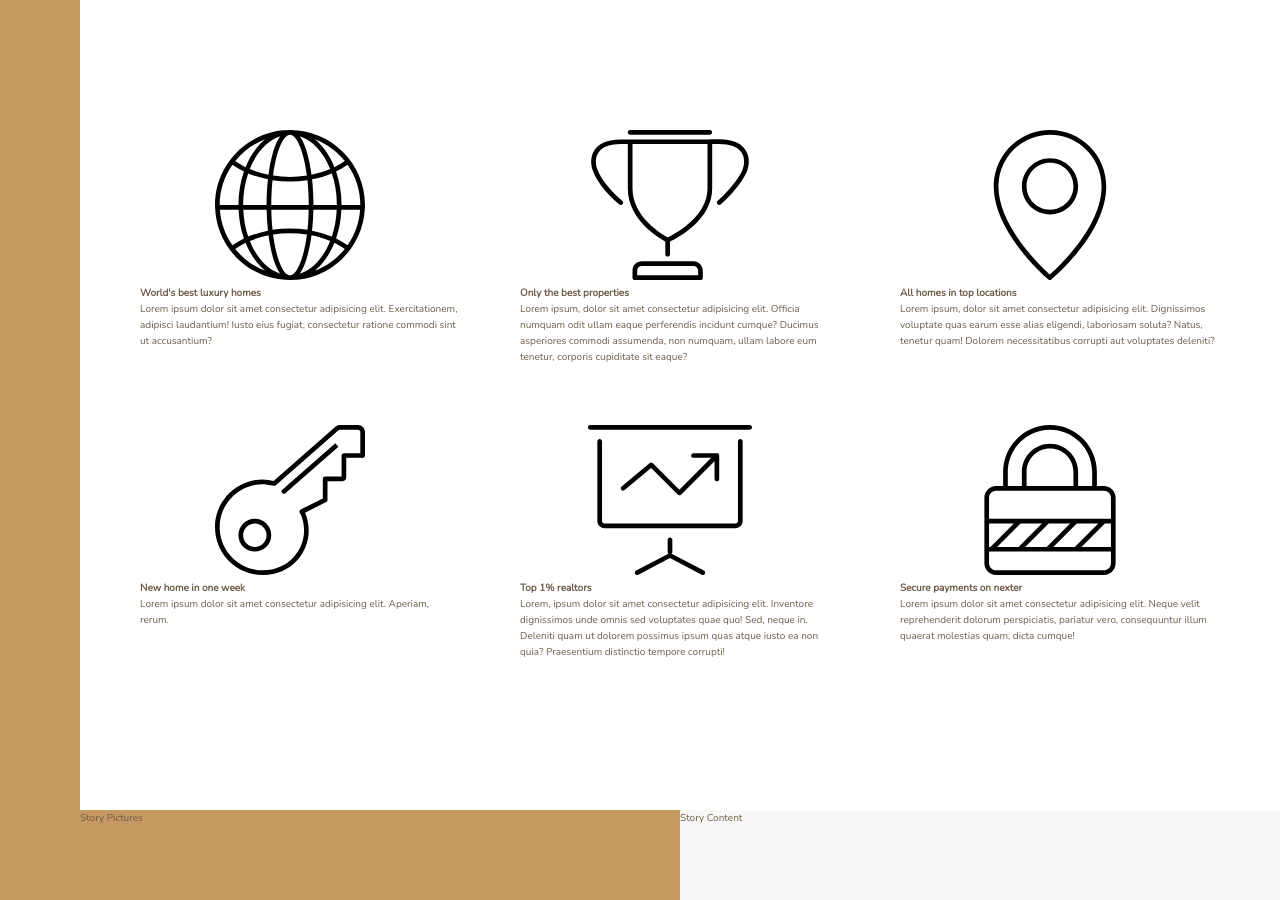
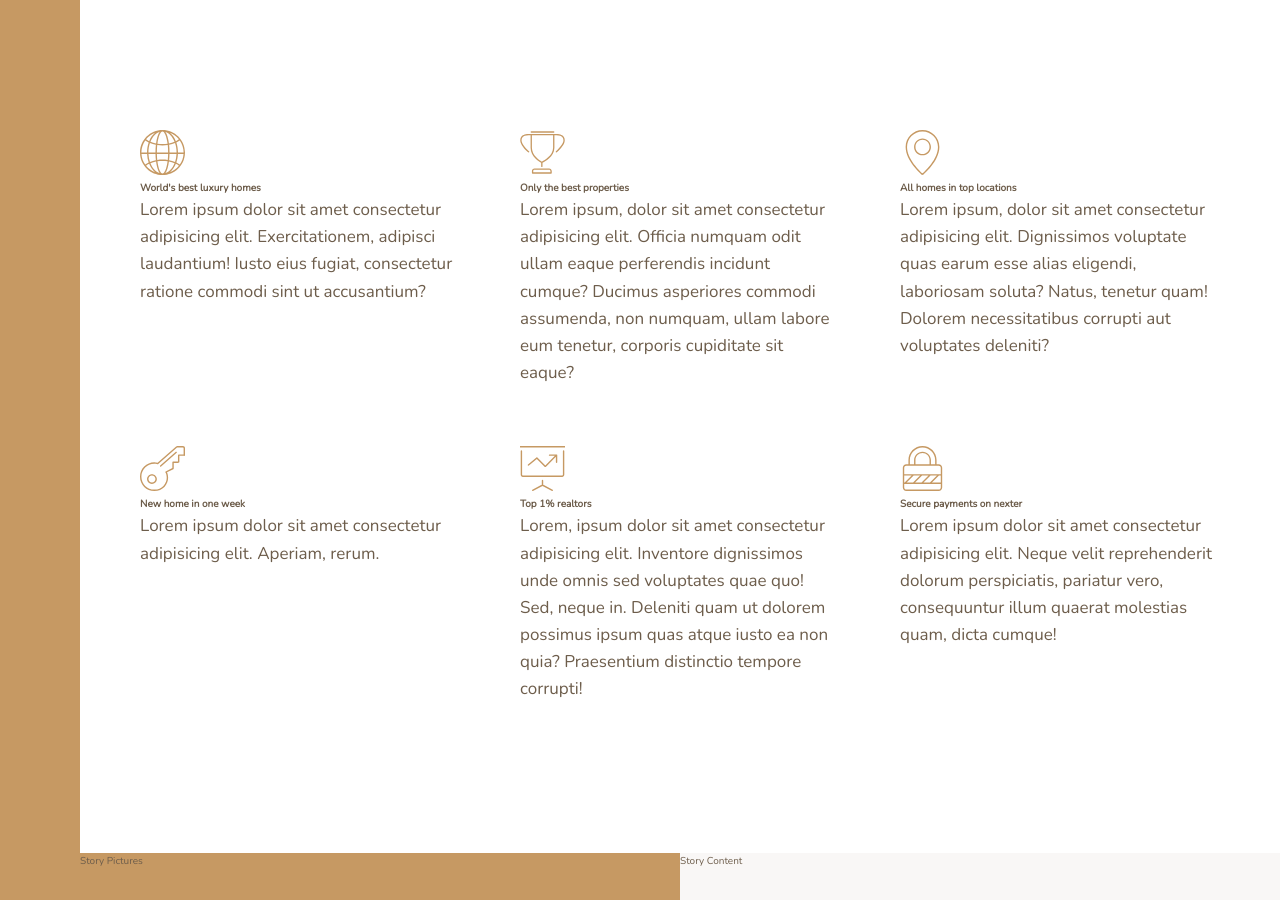
Before and after one commit to PatrickBoyn/nexter, a website: page index.html in a window 1280 px wide. Shown: the part 660-1560 px from the top of the page. Drawn offline with nearby package versions, Linux system fonts and the light colour scheme.

Commit message:
Styled the icon.

```diff
--- a/sass/_features.scss
+++ b/sass/_features.scss
@@ -6,8 +6,11 @@
   grid-gap: 6rem;
 }
 
-.features {
+.feature {
   &__icon {
+    fill: $primary-color;
+    width: 4.5rem;
+    height: 4.5rem;
   }
 
   &__text {
```
Also changed, not shown: css/main.css.
